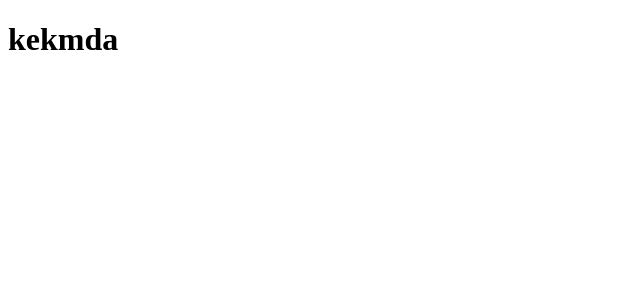
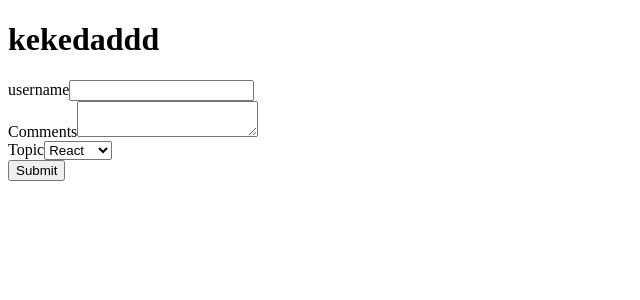
Before and after one commit to Deiklov/diplom_front, a React app: page / in a window 1280 px wide. Shown: the top 300 px of the page, without its empty margins (0-640 px from the left). Built offline with nearby package versions, Linux system fonts and the light colour scheme.

Commit message:
base form; hot reload; babelrc

```diff
--- a/package.json
+++ b/package.json
@@ -6,7 +6,7 @@
   "scripts": {
     "test": "echo \"Error: no test specified\" && exit 1",
     "dev": "webpack --mode development",
-    "dev-server": "webpack serve --port 3000",
+    "dev-server": "webpack serve --mode development --port 3000",
     "build": "webpack --mode production"
   },
   "repository": {
@@ -25,8 +25,11 @@
   },
   "homepage": "https://github.com/Deiklov/diplom_front#readme",
   "dependencies": {
+    "antd": "^4.11.2",
+    "clean-webpack-plugin": "^3.0.0",
     "react": "^17.0.1",
     "react-dom": "^17.0.1",
+    "react-hook-form": "^6.14.2",
     "webpack": "^5.18.0"
   },
   "devDependencies": {
--- a/src/components/App.jsx
+++ b/src/components/App.jsx
@@ -1,12 +1,58 @@
-import React, {Component} from 'react';
+import React, {Component} from 'react'
 
-export class App extends Component {
+
+export default class LoginForm extends Component {
     constructor(props) {
         super(props);
+        this.state = {
+            username: '',
+            comments: '',
+            topic: 'react'
+        }
     }
 
+    handleUsernameChange = (event) => {
+        this.setState({
+            username: event.target.value
+        })
+    };
+    handleCommentsChange = (event) => {
+        this.setState({
+            comments: event.target.value
+        })
+    };
+    handleTopicChange = (event) => {
+        this.setState({
+            topic: event.target.value
+        })
+    };
+    handleOnSubmit = (event) => {
+        alert(`${this.state.username} ${this.state.comments} ${this.state.topic}`)
+    };
+
     render() {
-        return <h1>kekmda</h1>;
+        return (
+            <form onSubmit={this.handleOnSubmit}>
+                <h1>kekedaddd</h1>
+                <div>
+                    <label>username</label>
+                    <input type="text" value={this.state.username} onChange={this.handleUsernameChange}/>
+                </div>
+                <div>
+                    <label>Comments</label>
+                    <textarea value={this.state.comments} onChange={this.handleCommentsChange}/>
+                </div>
+                <div>
+                    <label>Topic</label>
+                    <select value={this.state.topic} onChange={this.handleTopicChange}>
+                        <option value="react">React</option>
+                        <option value="angular">Angular</option>
+                        <option value="vue">Vue</option>
+                    </select>
+                </div>
+                <button type="submit">Submit</button>
+            </form>
+        )
     }
 
 }
--- a/src/index.js
+++ b/src/index.js
@@ -1,11 +1,11 @@
 import React, {Fragment} from "react";
 import ReactDom from "react-dom";
-import {App} from 'components/App.jsx'
+import LoginForm from 'components/App.jsx'
 
 
 ReactDom.render(
     <>
-        <App/>
+        <LoginForm/>
     </>,
     document.getElementById("root")
 );
--- a/webpack.config.js
+++ b/webpack.config.js
@@ -1,8 +1,8 @@
 const path = require('path');
 const webpack = require('webpack');
 const MiniCssExtractPlugin = require('mini-css-extract-plugin');
-const HtmlWebpackPlugin = require('html-webpack-plugin')
-
+const { CleanWebpackPlugin } = require('clean-webpack-plugin');
+const HtmlWebpackPlugin = require('html-webpack-plugin');
 
 module.exports = (env, options) => {
     return {
@@ -17,17 +17,22 @@ module.exports = (env, options) => {
                 components: path.join(__dirname, "src", "components"),
             },
         },
-        // devtool: 'cheap-eval-source-map',
+        mode: 'development',
+        devServer: {
+            historyApiFallback: true,
+            contentBase: path.resolve(__dirname, './dist'),
+            open: true,
+            compress: true,
+            hot: true,
+            port: 3000,
+        },
 
         module: {
             rules: [
                 {
                     test: /\.jsx$|\.es6$|\.js$/,
                     use: {
-                        loader: 'babel-loader',
-                        options: {
-                            presets: ["@babel/preset-env", "@babel/preset-react"],
-                        }
+                        loader: 'babel-loader'
                     },
                     exclude: /(node_modules|bower_components)/
                 },
@@ -74,7 +79,9 @@ module.exports = (env, options) => {
             new HtmlWebpackPlugin({
                 template: path.join(__dirname, 'src', 'index.html'),
                 filename: 'index.html',
-            })
+            }),
+            new CleanWebpackPlugin(),
+            new webpack.HotModuleReplacementPlugin(),
         ],
 
     }
```
Also changed, not shown: .babelrc (added), 1 other file (tests, documents, lock files or other folders).
